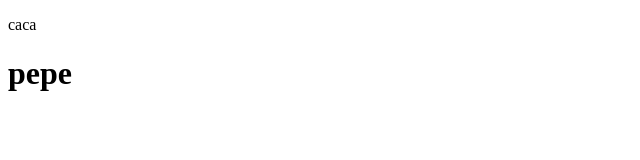
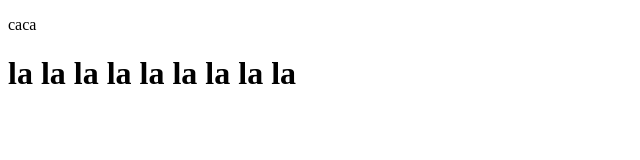
Before and after one commit to Santibel/proyectodemocursoprework, a plain HTML site: page index.html in a window 1280 px wide. Shown: the whole page, without its empty margins (0-640 px from the left). Drawn offline with Linux system fonts and the light colour scheme.

Commit message:
cambios agregamos la la la la

```diff
--- a/index.html
+++ b/index.html
@@ -9,6 +9,6 @@
 </head>
 <body>
     <p>caca</p>
-    <h1>pepe</h1>
+    <h1>la la la la la la la la la</h1>
 </body>
 </html>
```
